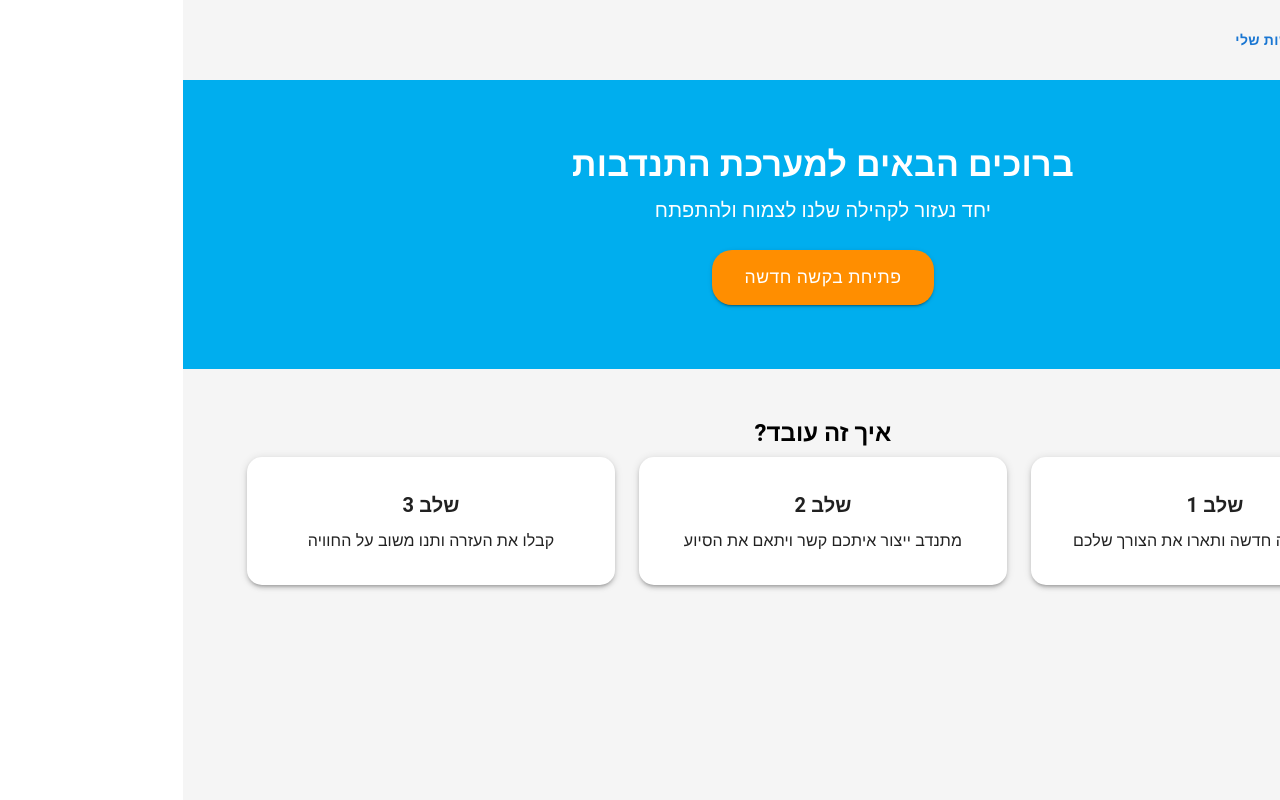
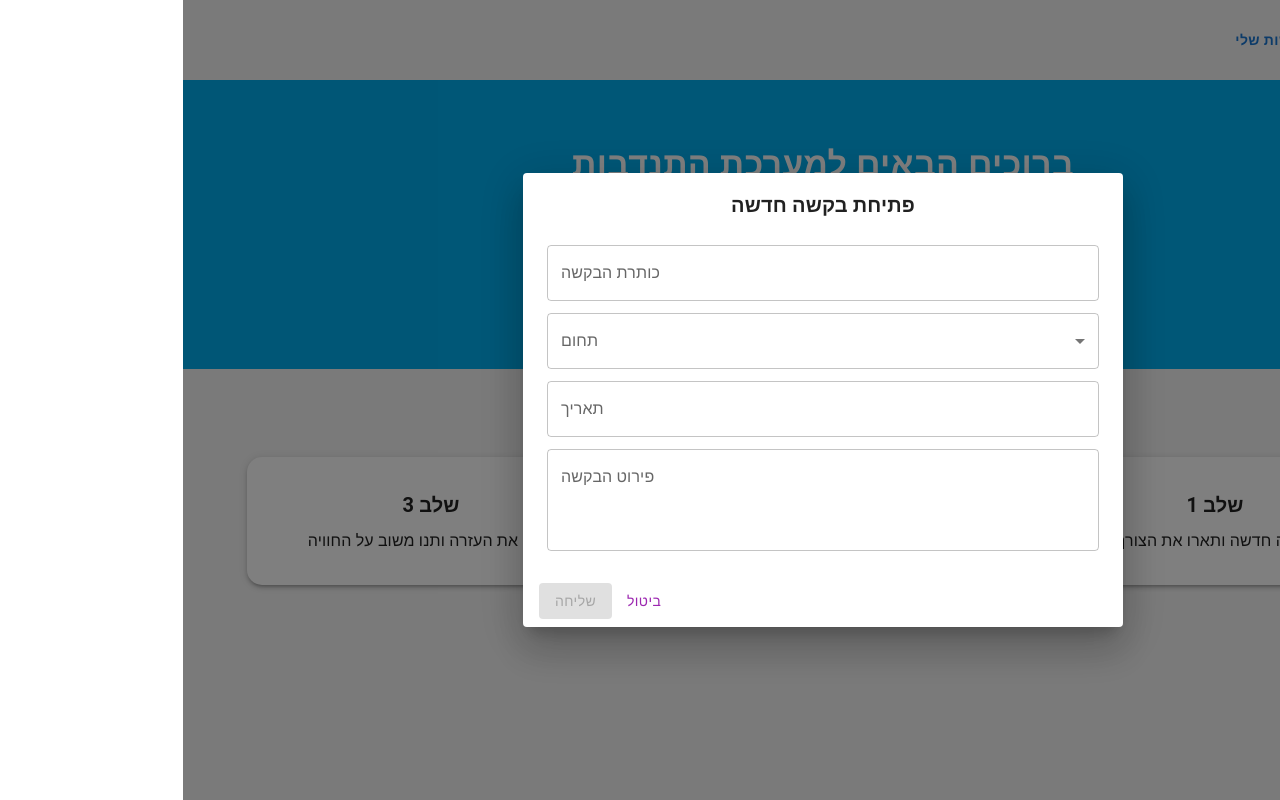
Before and after one commit to Hackaton-Yad-Tamar/Front, a React (Vite) app: page / in a window 1280 px wide. Both pictures are taken after a click on the button "פתיחת בקשה חדשה". Built offline with nearby package versions, Linux system fonts and the light colour scheme.

Commit message:
new redquest form

```diff
--- a/package.json
+++ b/package.json
@@ -15,10 +15,7 @@
     "@emotion/styled": "^11.14.0",
     "@mui/icons-material": "^6.4.5",
     "@mui/material": "^6.4.6",
-<<<<<<< Updated upstream
-=======
     "@mui/x-date-pickers": "^7.27.1",
->>>>>>> Stashed changes
     "axios": "^1.8.0",
     "date-fns": "^4.1.0",
     "dayjs": "^1.11.13",
--- a/src/Home.tsx
+++ b/src/Home.tsx
@@ -1,6 +1,7 @@
 import { Box, Button, Container, Grid, Paper, Typography } from "@mui/material";
 import React from "react";
 import { themeColors } from "./App";
+import NewRequestForm from "./components/newRequestDialog";
 
 const Home: React.FC = () => {
   return (
@@ -13,9 +14,7 @@ const Home: React.FC = () => {
           <Typography variant="h6" mt={1}>
             יחד נעזור לקהילה שלנו לצמוח ולהתפתח
           </Typography>
-          <Button variant="contained" sx={{ bgcolor: themeColors.orange, mt: 3, borderRadius: "20px", px: 4, py: 1.5, fontSize: "1.1rem" }}>
-            פתיחת בקשה חדשה
-          </Button>
+          <NewRequestForm />
         </Container>
       </Box>
 
--- a/src/components/newRequestDialog.tsx
+++ b/src/components/newRequestDialog.tsx
@@ -12,6 +12,8 @@ import { LocalizationProvider } from "@mui/x-date-pickers/LocalizationProvider";
 import { DatePicker } from "@mui/x-date-pickers/DatePicker";
 import { AdapterDayjs } from "@mui/x-date-pickers/AdapterDayjs";
 import dayjs from "dayjs";
+import { RequestType, requestTypeList } from "../types/requestType";
+import { themeColors } from "../App";
 
 const NewRequestForm = () => {
   const [open, setOpen] = useState(false);
@@ -19,18 +21,56 @@ const NewRequestForm = () => {
   const [domain, setDomain] = useState("");
   const [date, setDate] = useState<dayjs.Dayjs | null>(null);
   const [details, setDetails] = useState("");
+  const [errors, setErrors] = useState({
+    title: false,
+    domain: false,
+    date: false,
+    details: false,
+  });
 
   const handleOpen = () => setOpen(true);
-  const handleClose = () => setOpen(false);
+  const handleClose = () => {
+    setOpen(false);
+    setDate(null);
+    setDetails("");
+    setDomain("");
+    setTitle("");
+  };
+
+  const validateForm = () => {
+    return title && domain && date && details;
+  };
+
   const handleSubmit = () => {
+    const newErrors = {
+      title: !title,
+      domain: !domain,
+      date: !date,
+      details: !details,
+    };
+    setErrors(newErrors);
+
+    if (!validateForm()) return;
+
     console.log({ title, domain, date, details });
     handleClose();
   };
 
   return (
     <div>
-      <Button variant="contained" sx={{ bgcolor: "orange" }} onClick={handleOpen}>
-        פתח בקשה חדשה
+      <Button
+        variant="contained"
+        sx={{
+          bgcolor: themeColors.orange,
+          mt: 3,
+          borderRadius: "20px",
+          px: 4,
+          py: 1.5,
+          fontSize: "1.1rem",
+        }}
+        onClick={handleOpen}
+      >
+        פתיחת בקשה חדשה
       </Button>
       <Dialog open={open} onClose={handleClose} fullWidth>
         <DialogTitle sx={{ textAlign: "center", fontWeight: "bold" }}>
@@ -43,6 +83,8 @@ const NewRequestForm = () => {
             margin="dense"
             value={title}
             onChange={(e) => setTitle(e.target.value)}
+            error={errors.title}
+            helperText={errors.title ? "שדה חובה" : ""}
           />
           <TextField
             fullWidth
@@ -51,15 +93,26 @@ const NewRequestForm = () => {
             margin="dense"
             value={domain}
             onChange={(e) => setDomain(e.target.value)}
+            error={errors.domain}
+            helperText={errors.domain ? "שדה חובה" : ""}
           >
-            <MenuItem value="option1">אופציה 1</MenuItem>
-            <MenuItem value="option2">אופציה 2</MenuItem>
+            {requestTypeList.map((type) => (
+              <MenuItem value={type}>{RequestType[type]}</MenuItem>
+            ))}
           </TextField>
           <LocalizationProvider dateAdapter={AdapterDayjs}>
             <DatePicker
               label="תאריך"
               value={date}
               onChange={(newValue) => setDate(newValue)}
+              slotProps={{
+                textField: {
+                  fullWidth: true,
+                  margin: "dense",
+                  error: errors.date,
+                  helperText: errors.date ? "שדה חובה" : "",
+                },
+              }}
             />
           </LocalizationProvider>
           <TextField
@@ -70,11 +123,22 @@ const NewRequestForm = () => {
             margin="dense"
             value={details}
             onChange={(e) => setDetails(e.target.value)}
+            error={errors.details}
+            helperText={errors.details ? "שדה חובה" : ""}
           />
         </DialogContent>
         <DialogActions>
-          <Button onClick={handleClose} color="secondary">ביטול</Button>
-          <Button onClick={handleSubmit} variant="contained" color="primary">שליחה</Button>
+          <Button onClick={handleClose} color="secondary">
+            ביטול
+          </Button>
+          <Button
+            onClick={handleSubmit}
+            variant="contained"
+            color="primary"
+            disabled={!validateForm()}
+          >
+            שליחה
+          </Button>
         </DialogActions>
       </Dialog>
     </div>
--- /dev/null
+++ b/src/types/requestType.ts
@@ -0,0 +1,33 @@
+import { City } from "./userType";
+
+export type Request = {
+    id: string;
+    familyId: string;
+    requestType: RequestType;
+    description: string;
+    city: City;
+    status: Status;
+    isUrgent: boolean;
+    assignesdVolenteerId: string;
+    expertCompletion: Date;
+    preferedDatetime: Date;
+    createdAt: Date;
+  };
+
+
+  export enum Status {
+    Searching = "מחפש מתנדב",
+    Waiting = "ממתין לאישור המתנדב",
+    InProgress = "בטיפול",
+    Done = "טופל"
+  }
+
+  export enum RequestType {
+    shoppingHelp = "עזרה בקניות",
+    buildingIssue = "תקלת בינוי",
+    electricityWork = "תקלה בחשמל",
+    waterLeak = "דליפת מים",
+    gasIssue = "בעית גז"
+  }
+
+export const requestTypeList = ["shoppingHelp", "buildingIssue", "electricityWork", "waterLeak", "gasIssue"]
```
Also changed, not shown: 1 other file (tests, documents, lock files or other folders).
